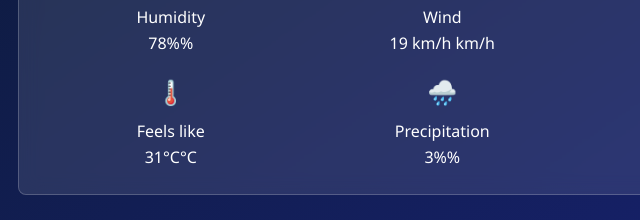
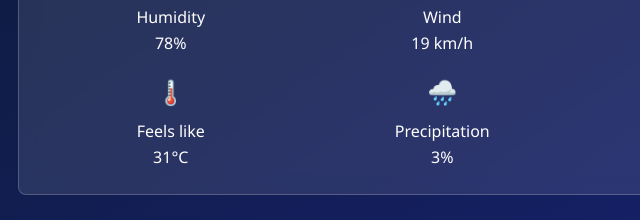
Before and after one commit to Goly67/PlacerNewsWeather, a plain HTML site: page index.html in a window 1280 px wide. Shown: the part 563-783 px from the top of the page, 54-694 px from the left. Drawn offline with Linux system fonts and the light colour scheme.

Commit message:
index.html

```diff
--- a/index.html
+++ b/index.html
@@ -311,10 +311,10 @@ select::-ms-expand {
                 icon: "☁️",
                 temperature: "28",
                 condition: "Cloudy",
-                humidity: "78%",
-                wind: "19 km/h",
-                feelsLike: "31°C",
-                precipitation: "3%",
+                humidity: "78",
+                wind: "19 ",
+                feelsLike: "31",
+                precipitation: "3",
                 forecast: [
                     { day: "Thu", icon: "🌤️", temp: "33°C", condition: "Sunny with clouds"  },
                     { day: "Fri", icon: "🌤️", temp: "32°C", condition: "Sunny with clouds"  },
@@ -327,10 +327,10 @@ select::-ms-expand {
                 icon: "🌧️",
                 temperature: "26",
                 condition: "Light Rain Showers",
-                humidity: "92%",
-                wind: "3 km/h",
-                feelsLike: "27°C",
-                precipitation: "94%",
+                humidity: "92",
+                wind: "3 ",
+                feelsLike: "27",
+                precipitation: "94",
                 forecast: [
                     { day: "Thu", icon: "🌧️", temp: "28°C", condition: "Cloudy"  },
                     { day: "Fri", icon: "🌧️", temp: "30°C", condition: "Light Rain Showers"  },
@@ -343,10 +343,10 @@ select::-ms-expand {
                 icon: "🌥️",
                 temperature: "31",
                 condition: "Mostly Cloudy",
-                humidity: "76%",
-                wind: "26 km/h",
-                feelsLike: "31°C",
-                precipitation: "10%",
+                humidity: "76",
+                wind: "26 ",
+                feelsLike: "31",
+                precipitation: "10",
                 forecast: [
                     { day: "Thu", icon: "🌥️", temp: "32°C", condition: "Sunny with clouds"  },
                     { day: "Fri", icon: "🌥️", temp: "31°C", condition: "Sunny with clouds"  },
@@ -359,10 +359,10 @@ select::-ms-expand {
                 icon: "☁️",
                 temperature: "27",
                 condition: "Cloudy",
-                humidity: "86%",
-                wind: "26 km/h",
-                feelsLike: "29°C",
-                precipitation: "9%",
+                humidity: "86",
+                wind: "26 ",
+                feelsLike: "29",
+                precipitation: "9",
                 forecast: [
                     { day: "Thu", icon: "☁️", temp: "30°C", condition: "Cloudy" },
                     { day: "Fri", icon: "🌧️", temp: "30°C", condition: "Light Rain Showers"  },
```
